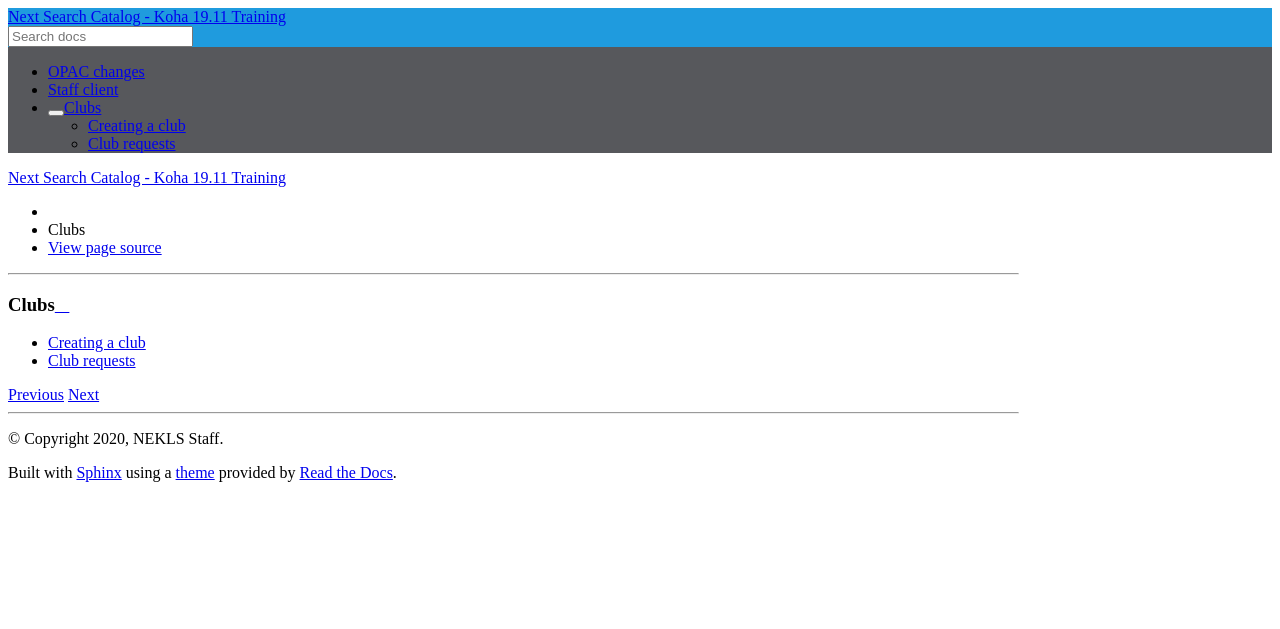
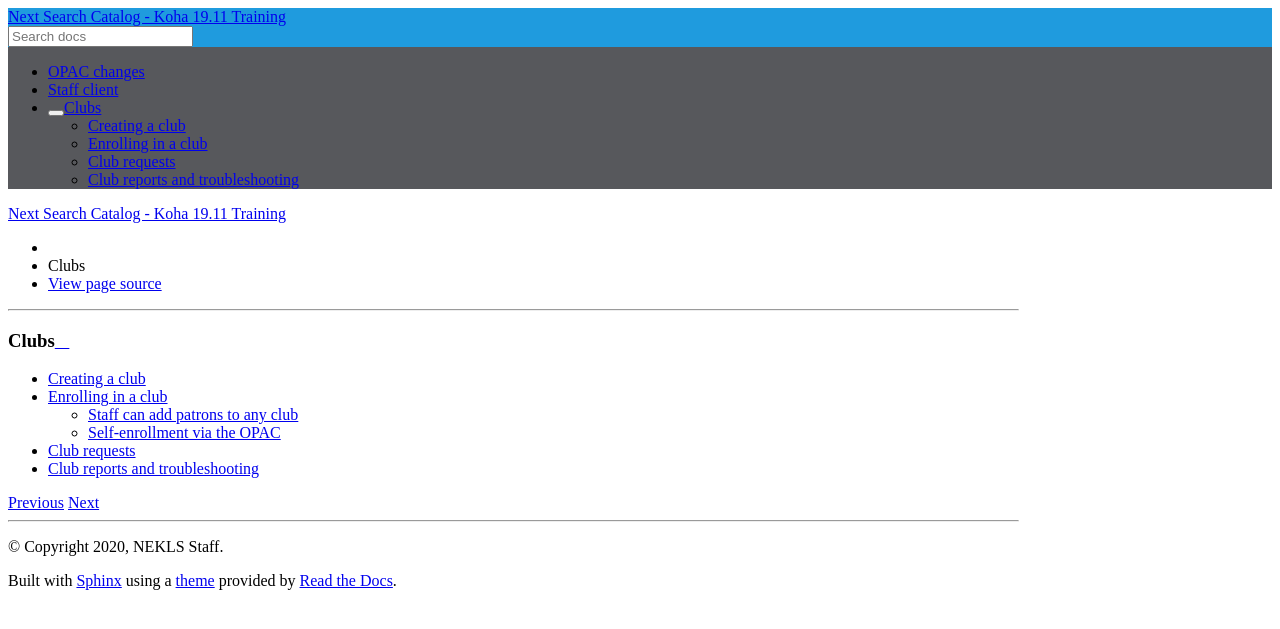
Before and after one commit to northeast-kansas-library-system/koha1911training, a Sphinx documentation site: the page built from source/clubs.rst, in a window 1280 px wide. Shown: the top 629 px of the page. Built offline with Sphinx 7.4.7 and the Read the Docs theme 2.0.0, drawn with Linux system fonts in a browser that asks for light colours; pages that are not in the unit, such as notebooks, are missing from menus; some of the changed lines change nothing that is shown.

Commit message:
Update clubs

```diff
--- /dev/null
+++ b/source/clubenroll.rst
@@ -0,0 +1,55 @@
+Enrolling in a club
+===================
+
+Staff can add patrons to any club
+---------------------------------
+
+1. Look up a patron through the checkout or the patron search tool
+
+
+
+2. If there are clubs available at your library, you'll see a "Clubs" tab on the checkout and details pages
+
+
+
+3. When you click on that tab, you'll see a list of the clubs available at your library
+
+
+
+4. Click on "Enroll" to add that patron to the club
+
+
+
+5. Answer the enrollment questions
+
+
+
+6. Click on "Finish enrollment"
+
+
+
+
+Self-enrollment via the OPAC
+----------------------------
+
+1. The patron logs into their account in the OPAC
+
+
+
+2. If there are clubs available at the patron's home library, on the "Your summary" page the patron will see a tab for "Clubs"
+
+
+
+3. Click on that tab
+
+
+
+4. Click on "Enroll" for that club
+
+
+
+5. Answer the enrollment questions
+
+
+
+6. Click on "Finish enrollment"
--- /dev/null
+++ b/source/clubreports.rst
@@ -0,0 +1,2 @@
+Club reports and troubleshooting
+================================
--- a/source/clubs.rst
+++ b/source/clubs.rst
@@ -11,4 +11,6 @@
    :maxdepth: 3
 
    createclub
+   clubenroll
    clubrequests
+   clubreports
--- a/source/createclub.rst
+++ b/source/createclub.rst
@@ -1,5 +1,3 @@
-.. ..[TODO] create a club
-
 Creating a club
 ===============
 
```
